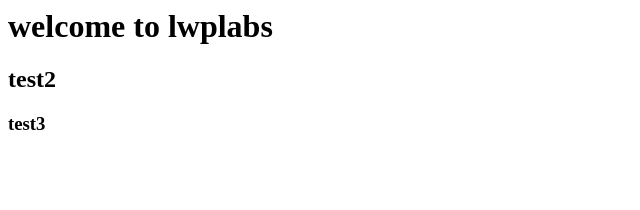
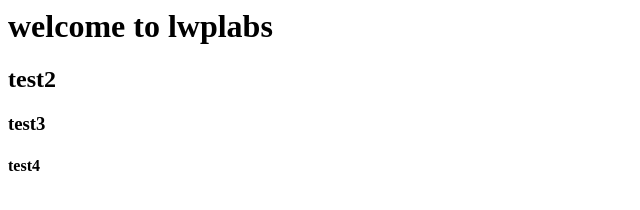
Before and after one commit to amenvi18-tech/static-code3, a plain HTML site: page index.html in a window 1280 px wide. Shown: the full height of the page, 0-640 px from the left. Drawn offline with Linux system fonts and the light colour scheme.

Commit message:
2nd commit

```diff
--- a/index.html
+++ b/index.html
@@ -1,3 +1,4 @@
 <h1>welcome to lwplabs</h1>
 <h2>test2</h2>
 <h3>test3</h3>
+<h4>test4</h4>
```
